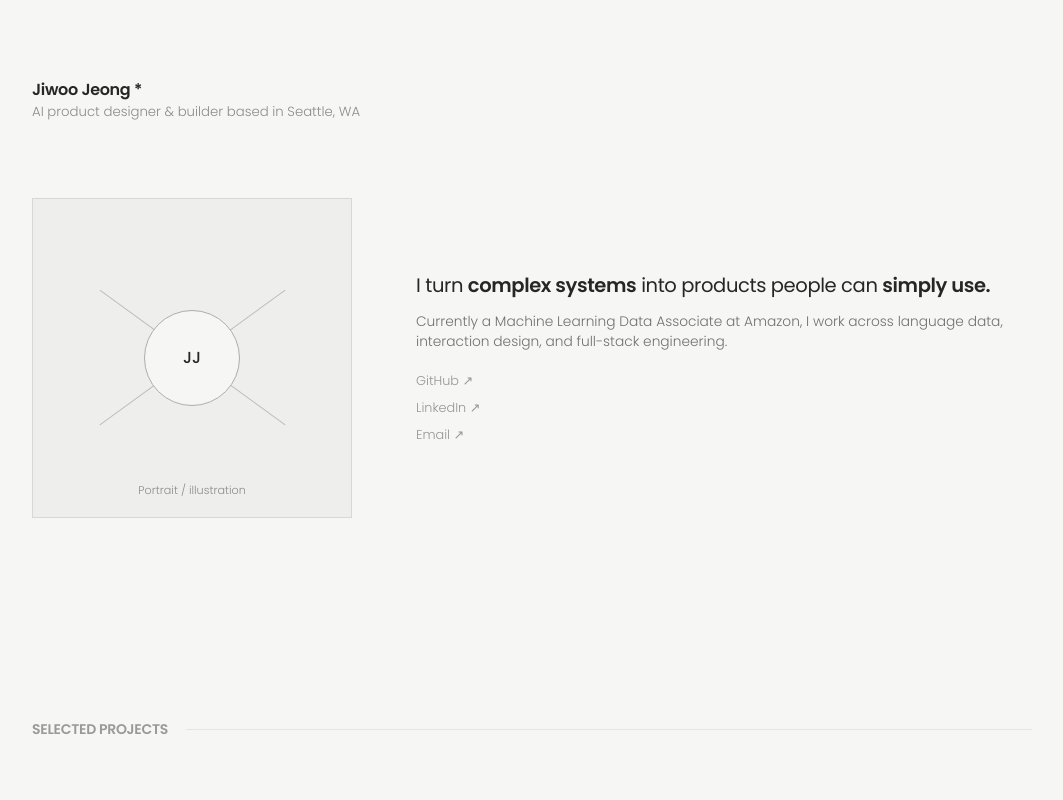
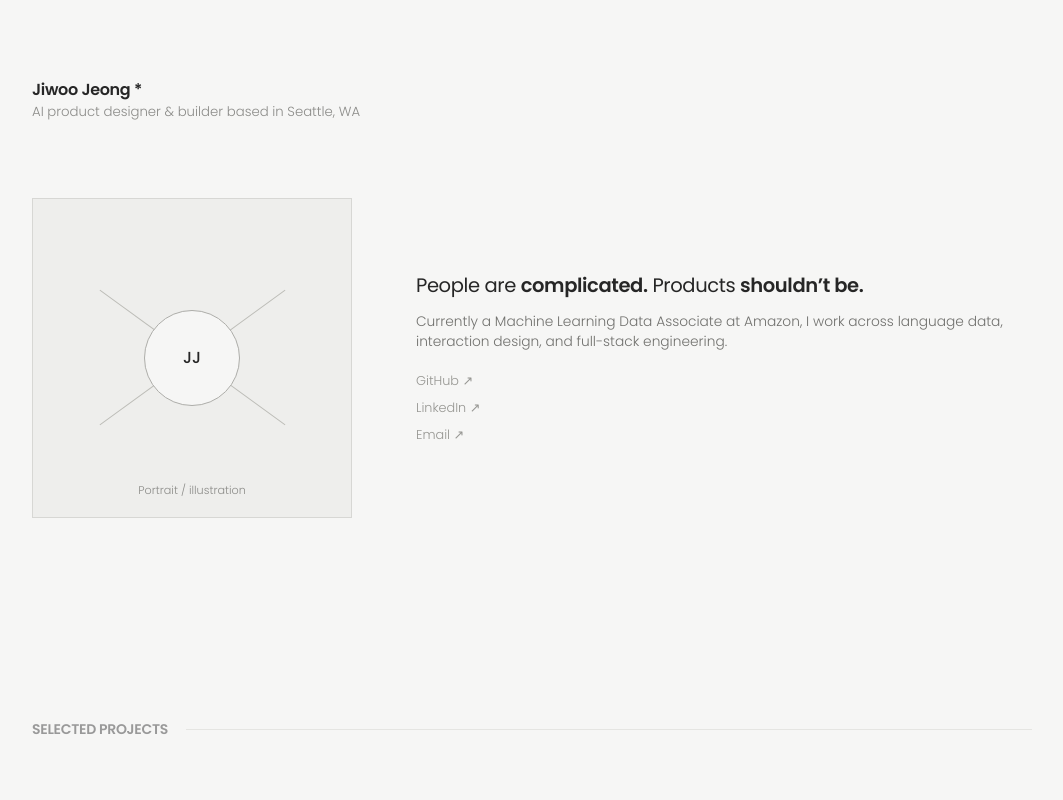
Before and after one commit to jiji123526/portfolio, a Next.js app: page / in a window 1280 px wide. Shown: the top 800 px of the page, without its empty margins (108-1171 px from the left). Built offline with nearby package versions, Linux system fonts and the light colour scheme.

Commit message:
Update portfolio hero statement

```diff
--- a/app/page.tsx
+++ b/app/page.tsx
@@ -23,7 +23,7 @@ export default function Home() {
             <div className="portrait-mark">JJ</div><span>Portrait / illustration</span>
           </div>
           <div className="intro-copy">
-            <h1>I turn <strong>complex systems</strong> into products people can <strong>simply use.</strong></h1>
+            <h1>People are <strong>complicated.</strong> Products <strong>shouldn’t be.</strong></h1>
             <p>Currently a Machine Learning Data Associate at Amazon, I work across language data, interaction design, and full-stack engineering.</p>
             <nav className="text-links" aria-label="Profile links">
               <a href="https://github.com/jiji123526" target="_blank" rel="noreferrer">GitHub <Arrow /></a>
```
